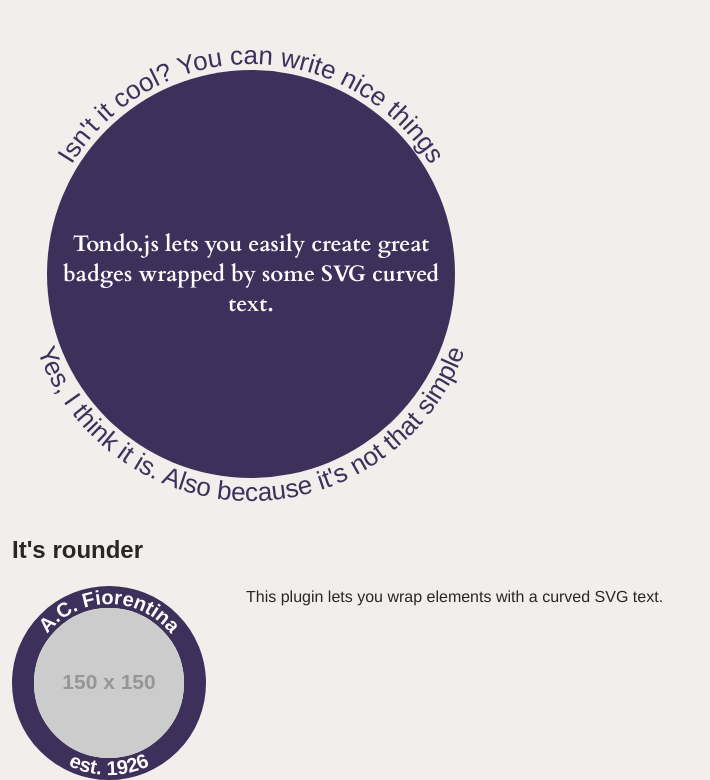
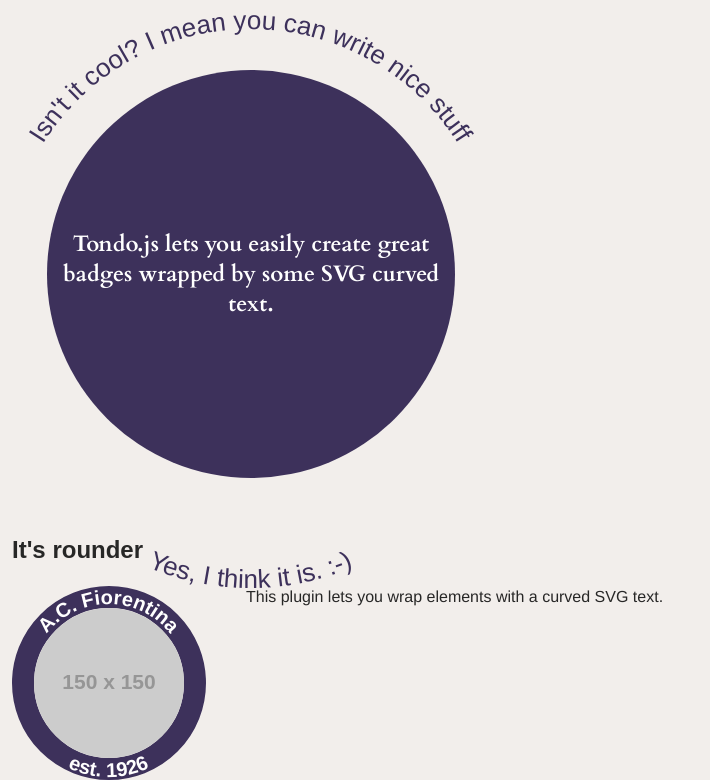
Before and after one commit to iliketomatoes/tondojs, a website: page index.html in a window 1280 px wide. Shown: the part 85-865 px from the top of the page, without its empty margins (0-710 px from the left). Drawn offline with Linux system fonts and the light colour scheme; files that its build step writes are made by us from their sources; placeholder pictures from the web are drawn by us; a web font is replaced by a local one.

Commit message:
feat: Simplify the way round paths are created

```diff
--- a/index.html
+++ b/index.html
@@ -20,13 +20,15 @@
             <h1>Tondo.js</h1>
         </div>
     </header>
-    <!--<svg class="tondo-svg" width="100%" height="100%" viewBox="0 0 1000 300" xmlns="http://www.w3.org/2000/svg">
+    <!--<svg class="tondo-svg" width="100%" height="500px" viewBox="0 0 1000 500" xmlns="http://www.w3.org/2000/svg">
         <defs>
             <path id="test-path" d="M 100 200
                                  C 200 100 300   0 400 100
                                  C 500 200 600 300 700 200
                                  C 800 100 900 100 900 100" />
             <path id="circlePath" d=" M 150, 150 m -120, 0 a 120,120 0 0,1 240,0 a 120,120 0 0,1 -240,0 " />
+            <path id="testArc" d='M 430,183 A 53,51 0 1 1 456,182'/>
+            <path id="testArc2" d='M 491,410 a 168,168 0 1 1 1,0'/>
         </defs>
         <g>
             <use xlink:href="#test-path" fill="none" stroke="red" />
@@ -42,7 +44,19 @@
                 <textPath xlink:href="#circlePath">A.C. Fiorentina</textPath>
             </text>
         </g>
-        <rect x="1" y="1" width="998" height="298" fill="none" stroke="black" stroke-width="2" />
+        <g>
+            <use xlink:href="#testArc" fill="none" stroke="green" />
+            <text font-family="Helvetica" font-size="20px">
+                <textPath xlink:href="#testArc">Test Arc</textPath>
+            </text>
+        </g>
+        <g>
+            <use xlink:href="#testArc2" fill="none" stroke="black" />
+            <text font-family="Helvetica" font-size="20px">
+                <textPath xlink:href="#testArc2" startOffset="50%" text-anchor="middle">Test Arc</textPath>
+            </text>
+        </g>
+        <rect x="1" y="1" width="998" height="498" fill="none" stroke="black" stroke-width="2" />
     </svg>-->
     <div class="row">
         <div class="badge badge--big">
@@ -76,20 +90,20 @@
         }, {
             text: 'est. 1926',
             side: 'down',
-            gap: 17
+            gap: 19
         }]
     });
 
     var anotherCircle = new Tondo('.badge--big', {
         classes: 'tondo tondo--big',
         circles: [{
-            text: 'Isn\'t it cool? You can write nice things',
+            text: 'Isn\'t it cool? I mean you can write nice stuff',
             side: 'up',
             gap: 6,
         }, {
-            text: 'Yes, I think it is. Also because it\'s not that simple',
+            text: 'Yes, I think it is. :-)',
             side: 'down',
-            gap: 23
+            gap: 25
         }]
     });
     </script>
--- a/src/helpers.js
+++ b/src/helpers.js
@@ -1,39 +1,8 @@
-// http://stackoverflow.com/a/18473154
-function polarToCartesian(centerX, centerY, radius, angleInDegrees) {
-    var angleInRadians = (angleInDegrees - 90) * Math.PI / 180.0;
-
-    return {
-        x: centerX + (radius * Math.cos(angleInRadians)),
-        y: centerY + (radius * Math.sin(angleInRadians))
-    };
-}
-
-function describeArc(x, y, radius, startAngle, endAngle) {
-
-    var start = polarToCartesian(x, y, radius, endAngle);
-    var end = polarToCartesian(x, y, radius, startAngle);
-
-    var arcSweep = endAngle - startAngle <= 180 ? '0' : '1';
+function describeArc(x, y, radius, arcSweep) {
 
     var d = [
-        'M', start.x, start.y,
-        'A', radius, radius, 0, arcSweep, 0, end.x, end.y
-    ].join(' ');
-
-    return d;
-}
-
-// http://stackoverflow.com/a/10477334
-function describeCircle(x, y, radius) {
-
-    var rCommaR = radius + ',' + radius;
-    var doubleRadius = radius * 2;
-
-    var d = [
-        'M', x, y,
-        'm', -radius, 0,
-        'a', rCommaR, '0 1,1', doubleRadius.toString().concat(',0'),
-        'a', rCommaR, '0 1,1', (-doubleRadius).toString().concat(',0')
+        'M', (x - 1), y,
+        'a', radius, radius, 0, 1, arcSweep, 1, 0
     ].join(' ');
 
     return d;
--- a/src/model.js
+++ b/src/model.js
@@ -1,11 +1,8 @@
-var ARC_START_ANGLE = 0.01;
-var ARC_END_ANGLE = 360;
-
 var TondoModel = {
     init: function() {
         this.proxy.targetWidth = this.getTargetWidth();
+        this.proxy.gap = this.getBiggestGap();
         this.setLayout();
-        this.setTextOffset();
     },
     /**
      * @return {Number}
@@ -18,25 +15,42 @@ var TondoModel = {
     getRadius: function(gap) {
         return (this.proxy.targetWidth / 2) + gap;
     },
-    setLayout: function() {
+    getBiggestGap: function (){
+    	var biggestGap = 0;
     	var circles = this.settings.circles;
-
-    	var targetWidth = this.proxy.targetWidth;
-        var biggestGap = 0;
 
         for(var i in circles) {
         	if(circles[i].gap > biggestGap) biggestGap = circles[i].gap;
         }
 
-        var sideLength = targetWidth + (biggestGap * 2);
+        return biggestGap;
+    },
+    setLayout: function() {
 
-        var d = document.createDocumentFragment();
+    	var circles,
+    		targetWidth,
+    		sideLength,
+    		d,
+    		svgURI,
+    		xLinkNS,
+    		svgEl,
+    		delta,
+    		viewBox,
+    		defs;
+
+    	circles = this.settings.circles;
+
+    	targetWidth = this.proxy.targetWidth;
+
+        sideLength = targetWidth + (this.proxy.gap * 2);
+
+        d = document.createDocumentFragment();
 
         // SVG namespace
-        var svgURI = 'http://www.w3.org/2000/svg';
-        var xLinkNS = 'http://www.w3.org/1999/xlink';
+        svgURI = 'http://www.w3.org/2000/svg';
+        xLinkNS = 'http://www.w3.org/1999/xlink';
 
-        var svgEl = document.createElementNS(svgURI, 'svg');
+        svgEl = document.createElementNS(svgURI, 'svg');
 
         svgEl.setAttribute('class', this.settings.classes);
 
@@ -44,52 +58,60 @@ var TondoModel = {
         svgEl.setAttribute('height', sideLength);
         svgEl.setAttribute('data-tondo-id', this.GUID);
 
-        var delta = this.target.parentNode.clientHeight - sideLength;
+        delta = this.target.parentNode.clientHeight - sideLength;
 
         svgEl.style.left = (delta / 2) + this.target.offsetLeft + 'px';
         svgEl.style.top = (delta / 2) + this.target.offsetTop + 'px';
 
         // SVG attributes, like viewBox, are camelCased. That threw me for a loop
-        var viewBox = [0, 0, sideLength, sideLength].join(' ');
+        viewBox = [0, 0, sideLength, sideLength].join(' ');
         svgEl.setAttribute('viewBox', viewBox);
 
-        var defs = document.createElementNS(svgURI, 'defs');
+        defs = document.createElementNS(svgURI, 'defs');
 
         for(var j in circles) {
 
-        	var radius = circles[j].radius || this.getRadius(circles[j].gap);
-        	var ID = this.GUID + '_' + j + '_' + circles[j].side;
+        	var radius,
+        		ID,
+        		circlePath,
+        		g,
+        		use,
+        		textPath,
+        		content,
+        		text;
 
-        	var circlePath = document.createElementNS(svgURI, 'path');
+        	radius = circles[j].radius || this.getRadius(circles[j].gap);
+        	ID = this.GUID + '_' + j + '_' + circles[j].side;
+
+        	circlePath = document.createElementNS(svgURI, 'path');
         	circlePath.setAttribute('id', ID);
         	if(circles[j].side === 'up') {
-		        circlePath.setAttribute('d', describeCircle((sideLength / 2), (sideLength / 2), radius));
+		        circlePath.setAttribute('d', describeArc((sideLength / 2), sideLength - (this.proxy.gap - circles[j].gap), radius, 1));
         	} else {
-        		circlePath.setAttribute('d', describeArc((sideLength / 2), (sideLength / 2), radius, ARC_START_ANGLE, ARC_END_ANGLE));
+        		var adjustY = delta < 0 ? -(delta) : 0;
+        		circlePath.setAttribute('d', describeArc((sideLength / 2), adjustY, radius, 0));
         	}
 
         	defs.appendChild(circlePath);
 
 	        // Set a new group
-	        var g = document.createElementNS(svgURI, 'g');
+	        g = document.createElementNS(svgURI, 'g');
 
-	        var use = document.createElementNS(svgURI, 'use');
+	        use = document.createElementNS(svgURI, 'use');
 	        use.setAttributeNS(xLinkNS ,'href', '#' + ID);
 	        g.appendChild(use);
 
 	        // Set text
-	        var textPath = document.createElementNS(svgURI, 'textPath');
+	        textPath = document.createElementNS(svgURI, 'textPath');
 	        textPath.setAttributeNS( xLinkNS,'href', '#' + ID);
-	        if(circles[j].side !== 'up') {
-	        	textPath.setAttribute('startOffset', '50%');
-	        	textPath.setAttribute('text-anchor', 'middle');
-	        }
-	        var content = circles[j].text;
+	        textPath.setAttribute('startOffset', '50%');
+	        textPath.setAttribute('text-anchor', 'middle');
+
+	        content = circles[j].text;
 
 	        textPath.textContent = content;
 
-	        var text = document.createElementNS(svgURI, 'text');
-	        text.setAttribute('id', ID + '_text');
+	        text = document.createElementNS(svgURI, 'text');
 
 	        text.appendChild(textPath);
 
@@ -102,25 +124,5 @@ var TondoModel = {
         d.appendChild(svgEl);
 
         this.target.parentNode.appendChild(d);
-    },
-    setTextOffset: function() {
-    	var circles = this.settings.circles;
-    	var svgEl = this.target.parentNode.querySelector('svg[data-tondo-id]');
-
-    	for(var i in circles) {
-    		if(circles[i].side === 'up') {
-    			var radius = circles[i].radius || this.getRadius(circles[i].gap);
-    			var ID = this.GUID + '_' + i + '_' + circles[i].side;
-
-    			var textEl = svgEl.getElementById(ID + '_text');
-
-		    	var textPath = textEl.querySelector('textPath');
-		    	var textLength = textEl.getComputedTextLength();
-
-		    	var quarterOfArc = getCirclePerimeter(radius) / 4;
-		    	var adjustedOffset = quarterOfArc - (textLength / 2);
-		    	textPath.setAttribute('startOffset', adjustedOffset);
-    		}
-    	}
     }
 };
--- a/src/scss/_tondo.scss
+++ b/src/scss/_tondo.scss
@@ -10,13 +10,13 @@
 }
 
 .badge--big {
+	display: table;
 	width: 30vw;
     height: 30vw;
-    max-width: 500px;
-    max-height: 500px;
+    max-width: 400px;
+    max-height: 400px;
     padding: 12px;
     border: 35px solid transparent;
-    line-height: 30vw;
     background-color: nth($palette-1, 5);
     text-align: center;
 
@@ -33,11 +33,11 @@
 .badge__paragraph {
 	// width: 100%;
 	// @include col-cstm(50%, 2);
+	display: table-cell;
+	vertical-align: middle;
 	position: relative;
-	display: inline-block;
 	font-size: 1.4rem;
 	font-family: $body-alt-font-family;
-	vertical-align: middle;
 	line-height: normal;
 	font-weight: bold;
 }
--- a/src/scss/_variables.scss
+++ b/src/scss/_variables.scss
@@ -11,4 +11,9 @@ $body-alt-font-family: 'Cardo', serif;
 $palette-1: #F1F2EB, #06D6A0, #6B6D5E, #4BB3A1, #3D315B;
 
 $purple: nth($palette-1, 5);
+$azure: nth($palette-1, 4);
+$gray: nth($palette-1, 3);
+$green: nth($palette-1, 2);
+$light-gray: nth($palette-1, 1);
+
 $header-font-color: $purple;
--- a/src/tondo.js
+++ b/src/tondo.js
@@ -5,7 +5,6 @@ function Tondo(selector, options) {
     };
 
     var _createInstance = function(targetEl, GUID, options) {
-        console.log(targetEl);
         return Object.create(TondoModel, {
             target: {
                 writable: false,
```
Also changed, not shown: dist/assets/css/app.css, dist/tondo.js, dist/tondo.min.js.
